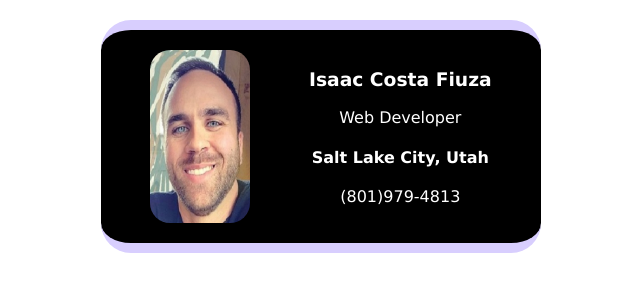
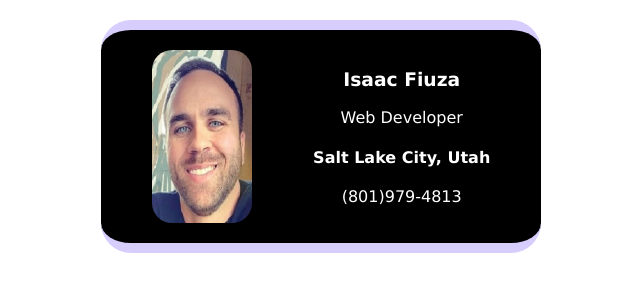
Before and after one commit to ifiuza/business-card, a website built with Vite: page index.html in a window 1280 px wide. Shown: the whole page, without its empty margins (319-959 px from the left). Built offline with nearby package versions, Linux system fonts and the light colour scheme.

Commit message:
Update index.html

```diff
--- a/index.html
+++ b/index.html
@@ -6,7 +6,7 @@
         <div class="card">
             <img class="avatar" src="isaac.jpg">
             <div >
-                <h3>Isaac Costa Fiuza</h3>
+                <h3>Isaac Fiuza</h3>
                 <p>Web Developer</p>
                 <h4>Salt Lake City, Utah </h4>
                 <p>(801)979-4813</p>
```
